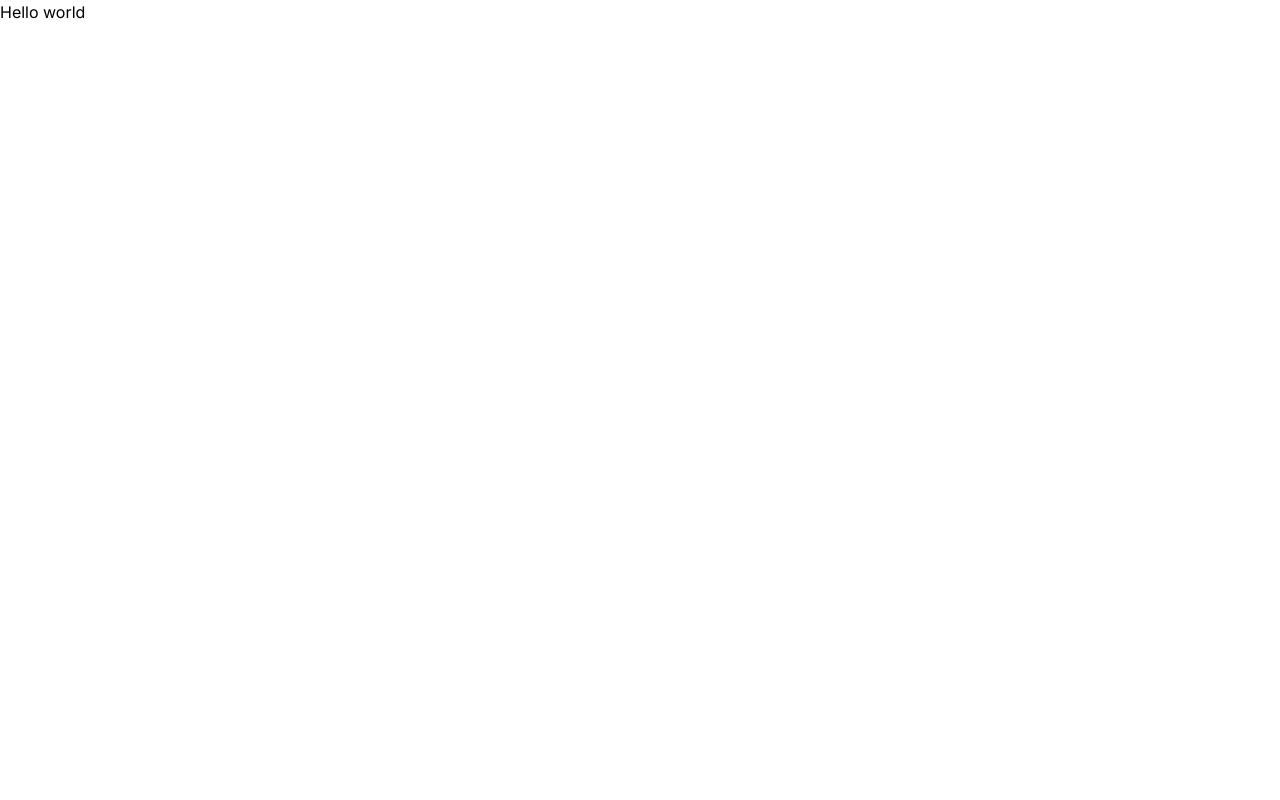
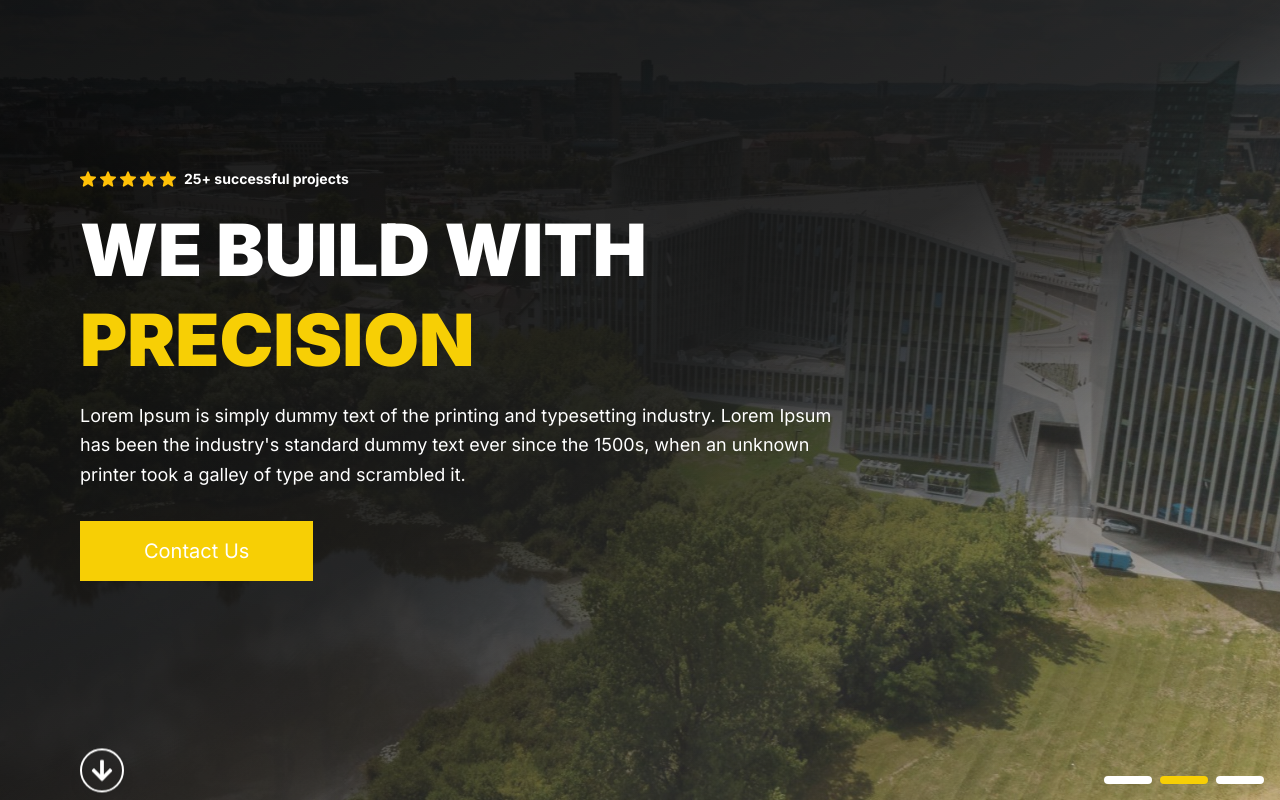
Before and after one commit to Herman-Adu/construction-company-app, a Next.js app: page / in a window 1280 px wide. Built offline with nearby package versions, Linux system fonts and the light colour scheme.

Commit message:
Built hero section with image carousel

```diff
--- /dev/null
+++ b/app/(home)/modules/Hero.tsx
@@ -0,0 +1,63 @@
+import React from "react";
+import Image from "next/image";
+import { Button } from "@/components/Button";
+import { Container } from "@/components/Container";
+
+import StarImg from "@/public/star.png";
+import Link from "next/link";
+import { FaArrowDown } from "react-icons/fa";
+import { HeroCarousel } from "./HeroCarousel";
+
+export const Hero = () => {
+  return (
+    <div className="relative h-screen w-full pt-12 md:pt-0 overflow-hidden">
+      <HeroCarousel />
+      <Container className="relative z-10 flex flex-col justify-between h-full text-white">
+        <div />
+
+        <div>
+          <div className="flex gap-2">
+            <div className="flex items-center gap-1">
+              {[...Array(5)].map((_, i) => (
+                <Image
+                  key={`star${i}`}
+                  src={StarImg}
+                  alt="star"
+                  width={16}
+                  height={16}
+                />
+              ))}
+            </div>
+
+            <p className="text-sm text-white font-bold">
+              25+ successful projects
+            </p>
+          </div>
+
+          <h1 className="my-4">
+            WE BUILD WITH <br />
+            <span className="text-primary">PRECISION</span>
+          </h1>
+
+          <p className="mb-8 md:max-w-3xl">
+            Lorem Ipsum is simply dummy text of the printing and typesetting
+            industry. Lorem Ipsum has been the industry&apos;s standard dummy
+            text ever since the 1500s, when an unknown printer took a galley of
+            type and scrambled it.
+          </p>
+
+          <Button />
+        </div>
+
+        <div>
+          <Link
+            href="/"
+            className="inline-block rounded-full p-2 bg-transparent text-white border-2 border-white shadow-lg animate-bounce"
+          >
+            <FaArrowDown size="24" />
+          </Link>
+        </div>
+      </Container>
+    </div>
+  );
+};
--- /dev/null
+++ b/app/(home)/modules/HeroCarousel.tsx
@@ -0,0 +1,66 @@
+"use client";
+
+import { Overlay } from "@/components/Overlay";
+import Image from "next/image";
+import React, { useEffect, useState } from "react";
+
+const images = ["/parapija.jpg", "/hero2.jpg", "/hero3.jpg"];
+
+export const HeroCarousel = () => {
+  const [currentImageIndex, setCurrentImageIndex] = useState(0);
+
+  const handleImageChange = (newIndex: number) => {
+    if (newIndex !== currentImageIndex) {
+      setCurrentImageIndex(newIndex);
+    }
+  };
+
+  useEffect(() => {
+    const intervalId = setInterval(() => {
+      handleImageChange((currentImageIndex + 1) % images.length);
+    }, 5000);
+    return () => clearInterval(intervalId);
+  }, [currentImageIndex]);
+
+  return (
+    <>
+      <div className="absolute inset-0 overflow-hidden">
+        {images.flatMap((img, index) => (
+          <div
+            key={index}
+            className={`absolute inset-0 transition-all duration-1000 ${
+              index === currentImageIndex
+                ? "opacity-100 scale-105"
+                : "opacity-0 scale-100"
+            }`}
+          >
+            <Image
+              src={img}
+              alt={`Carousel image ${index + 1}`}
+              fill
+              className="object-cover object-center"
+              priority={index === currentImageIndex}
+            />
+          </div>
+        ))}
+      </div>
+
+      <Overlay />
+      <div className="absolute right-4 bottom-4 z-50">
+        <div className="flex gap-2">
+          {images.map((img, index) => (
+            <button
+              key={img}
+              onClick={() => handleImageChange(index)}
+              className={` w-12 h-2 rounded-full transition-all duration-300 shadow-lg ${
+                currentImageIndex === index
+                  ? "bg-primary"
+                  : "bg-white hover:bg-gray-300"
+              }`}
+            ></button>
+          ))}
+        </div>
+      </div>
+    </>
+  );
+};
--- /dev/null
+++ b/app/(home)/page.tsx
@@ -0,0 +1,9 @@
+import { Hero } from "./modules/Hero";
+
+export default function Home() {
+  return (
+    <>
+      <Hero />
+    </>
+  );
+}
--- a/app/page.tsx
+++ /dev/null
@@ -1,3 +0,0 @@
-export default function Home() {
-  return <>Hello world</>;
-}
--- /dev/null
+++ b/components/Button.tsx
@@ -0,0 +1,16 @@
+import Link from "next/link";
+import React from "react";
+
+interface ButtonProps extends React.ButtonHTMLAttributes<HTMLButtonElement> {
+  children?: React.ReactNode;
+}
+
+export const Button = ({ children, ...rest }: ButtonProps) => {
+  return (
+    <button className="px-16 p-4 bg-primary text-white text-xl w-full md:w-auto">
+      {children ? children : <Link href="/">Contact Us</Link>}
+    </button>
+  );
+};
+
+//TODO: Change button link
--- /dev/null
+++ b/components/Container.tsx
@@ -0,0 +1,14 @@
+import React from "react";
+
+interface ContainerProps {
+  className?: string;
+  children: React.ReactNode;
+}
+
+export const Container = ({ className, children }: ContainerProps) => {
+  return (
+    <div className={`container lg:max-w-6xl px-4 mx-auto ${className}`}>
+      {children}
+    </div>
+  );
+};
--- /dev/null
+++ b/components/Overlay.tsx
@@ -0,0 +1,7 @@
+import React from "react";
+
+export const Overlay = () => {
+  return (
+    <div className="absolute inset-0 bg-gradient-to-br from-black via-neutral-900 to-transparent opacity-90"></div>
+  );
+};
--- a/package.json
+++ b/package.json
@@ -11,7 +11,8 @@
   "dependencies": {
     "next": "^14.2.22",
     "react": "^18",
-    "react-dom": "^18"
+    "react-dom": "^18",
+    "react-icons": "^5.4.0"
   },
   "devDependencies": {
     "@types/node": "^20",
```
Also changed, not shown: 1 other file (tests, documents, lock files or other folders).
